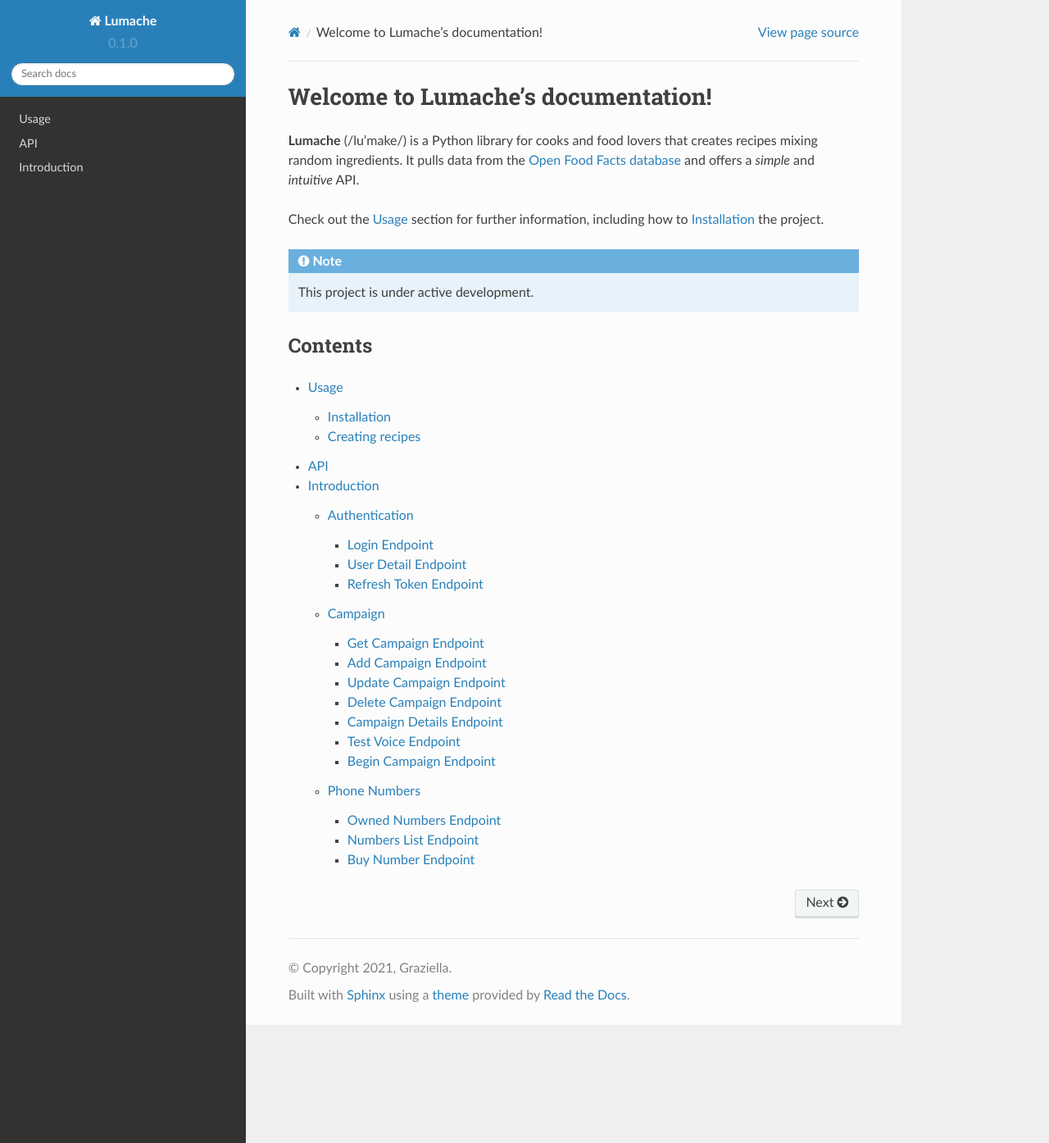
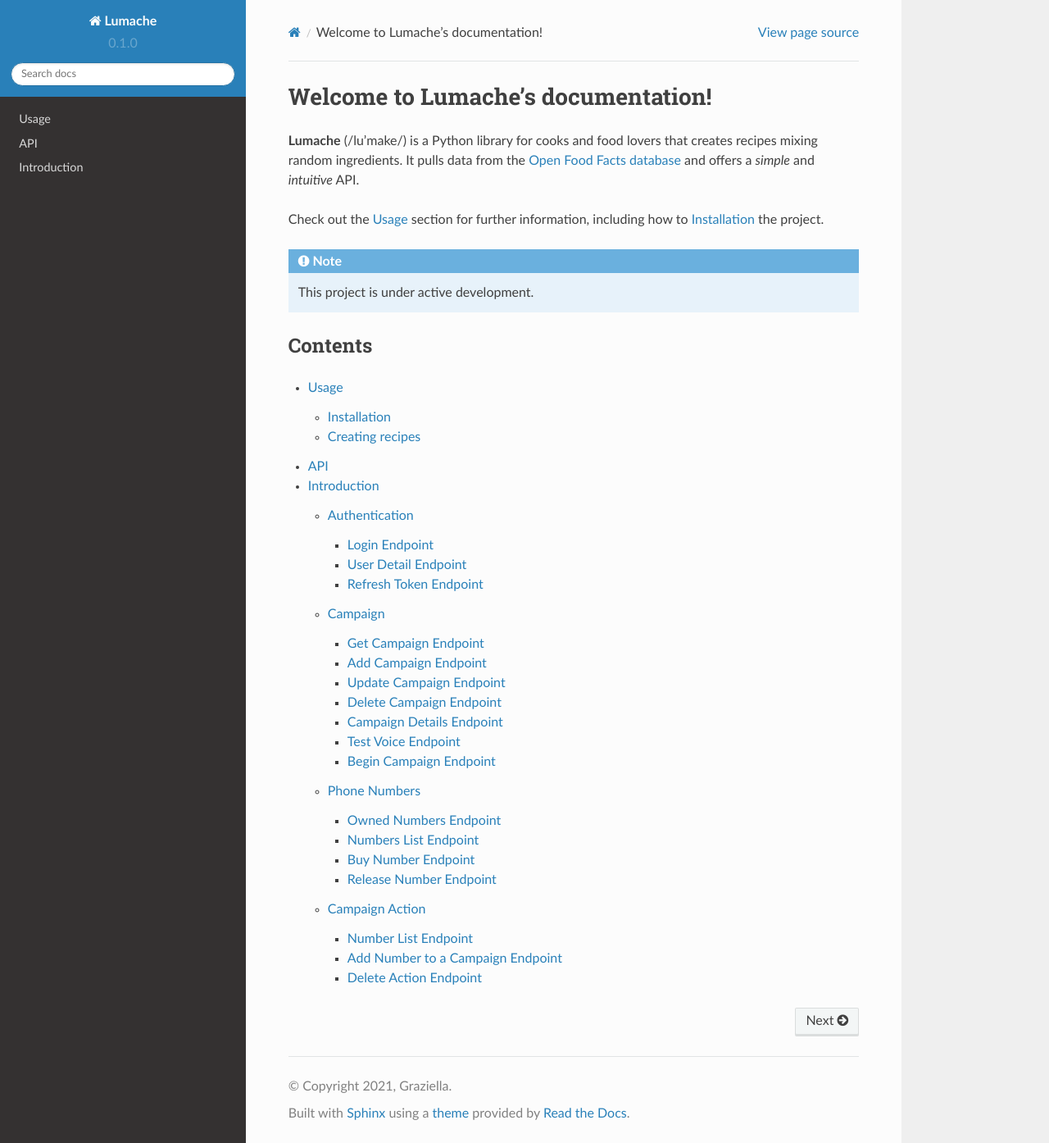
Before and after one commit to anjelikaprixa/TingTing, a Sphinx documentation site: the page built from docs/source/index.rst, in a window 1280 px wide and 1394 px high. Shown: the whole window at 82% size. Built offline with Sphinx 7.4.7 and the Read the Docs theme 2.0.0, drawn with Linux system fonts in a browser that asks for light colours; some of the changed lines change nothing that is shown.

Commit message:
Campaign Action api.rst

```diff
--- a/docs/source/api.rst
+++ b/docs/source/api.rst
@@ -418,7 +418,7 @@
      - HTTP Methods
    * - {{url}}/api/system/phone_numbers
      - SID
-     - GET
+     - POST
 
 Through the POST method of this endpoint, you will be able to buy a number that is in the numbers list by providing the SID of the number you want to buy.
 
@@ -427,5 +427,156 @@
  .. code-block:: json
 
    {
-	"detail":"b7142c5ae3b673d944d81c83bda4f5de"
+	"phone_sid":"b7142c5ae3b673d944d81c83bda4f5de"
    }
+
+Release Number Endpoint
+~~~~~~~~~~~~~~~~~~~~
+
+.. list-table::
+   :widths: 25 25 50
+   :header-rows: 1
+
+   * - URL
+     - Required Values
+     - HTTP Methods
+   * - {{url}}/api/system/phone_numbers
+     - SID
+     - DEL
+
+Through the DEL method of this endpoint, you will be able to release a number that you currently own by providing the SID of the number you want to release.
+
+Note that the number you are about to release should not be affiliated in any campaign at the moment of release.
+
+Sample Input:
+
+ .. code-block:: json
+
+   {
+	"phone_sid":"b7142c5ae3b673d944d81c83bda4f5de"
+   }
+
+Campaign Action
+----------------
+
+Number List Endpoint
+~~~~~~~~~~~~~~~~~~~~~
+.. list-table::
+   :widths: 25 25 50
+   :header-rows: 1
+
+   * - URL
+     - Required Values
+     - HTTP Methods
+   * - {{url}}/api/system/campaigns/number/<campaign_id>
+     - Campaign ID
+     - GET
+
+Note that the <campaign_id> in the URL should be replaced with the ID of the campaign you want to retrieve the numbers of. 	The details include the id of the number, the number itself, the campaign name it is affiliated to, its status, the duration, playback and credit consumed by the number. If tags are available, tags will also be retrieved from this endpoint.
+
+The ID will be used to then delete and edit the number from the campaign.
+
+
+Add Number to a Campaign Endpoint
+~~~~~~~~~~~~~~~~~~~~~~~~~~~~~~~~~~
+
+.. list-table::
+   :widths: 25 25 50
+   :header-rows: 1
+
+   * - URL
+     - Required Values
+     - HTTP Methods
+   * - {{url}}/api/system/campaigns/number/<campaign_id>
+     - Campaign ID, number
+     - POST
+
+Note that the <campaign_id> in the URL should be replaced with the ID of the campaign you want to add a number to and the number to add should be passed as an integer in the following way:
+
+Sample Input:
+
+ .. code-block:: json
+
+   {
+	"number": 9843812344
+   }
+
+Note that if you want to add numerous numbers to a campaign you have to send data in the format of the sample input repeatedly.
+To add tags to a number added in a bulk campaign, you will need to provide the tags inside the available tags attribute. Note that the tags you use should be in the “usable_tags” of the campaign.
+
+Sample Input:
+
+ .. code-block:: json
+
+   {
+	“number”: 9832123432,
+		"available_tags":	{
+       						"tags_name": "name",
+						“tags_age”  : 25
+   					}
+   }
+
+
+Delete Action Endpoint
+~~~~~~~~~~~~~~~~~~~~~~~
+`
+.. list-table::
+   :widths: 25 25 50
+   :header-rows: 1
+
+   * - URL
+     - Required Values
+     - HTTP Methods
+   * - {{url}}/api/system/campaigns/number/<number_id>/delete/
+     - Number ID
+     - DEL
+
+ Note that the <number_id> in the URL should be replaced with the ID of the number you want to delete from the campaign.
+
+
+ Number Information Endpoint
+~~~~~~~~~~~~~~~~~~~~~~~~~~~~~~
+
+.. list-table::
+   :widths: 25 25 50
+   :header-rows: 1
+
+   * - URL
+     - Required Values
+     - HTTP Methods
+   * - {{url}}/api/system/number/<number_id>/
+     - Number ID
+     - GET
+
+ Note that the <number_id> in the URL should be replaced with the ID of the number you want to retrieve the information of.
+
+ Number Edit Endpoint
+ ~~~~~~~~~~~~~~~~~~~~~
+
+.. list-table::
+   :widths: 25 25 50
+   :header-rows: 1
+
+   * - URL
+     - Required Values
+     - HTTP Methods
+   * - {{url}}/api/system/number/<number_id>/
+     - Number ID
+     - POST
+
+Note that the <number_id> in the URL should be replaced with the ID of the number you want to edit the details of.  The attributes of the number you want to change also needs to be provided.
+
+If you already have tags while creating the campaign, you can edit your tags while also editing your number. To do so you will need to provide the available tags along with the new number you want to keep.
+
+Sample Input:
+
+
+ .. code-block:: json
+
+   {
+	“number”: 9832123432,
+		"available_tags":	{
+       						"tags_name": "name",
+						“tags_age”  : 25
+   					}
+   }
```
